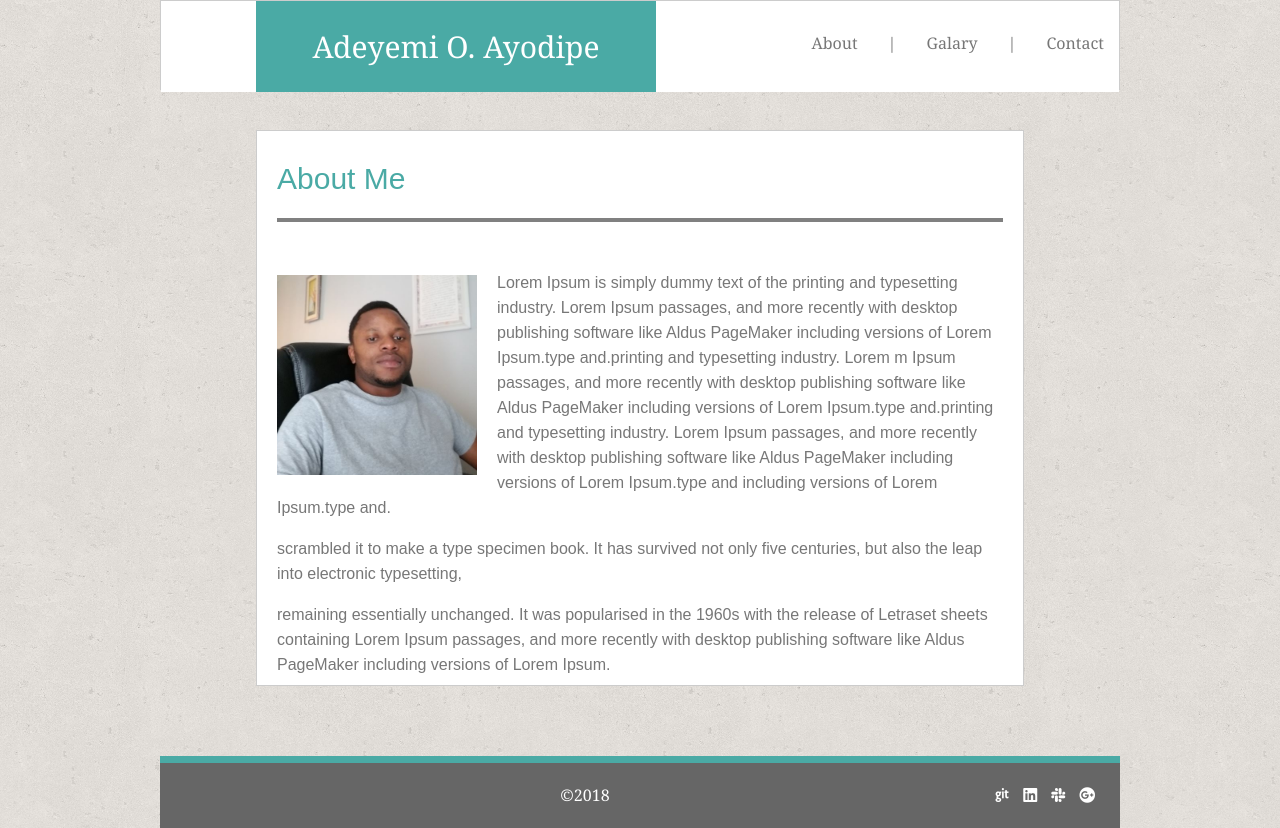
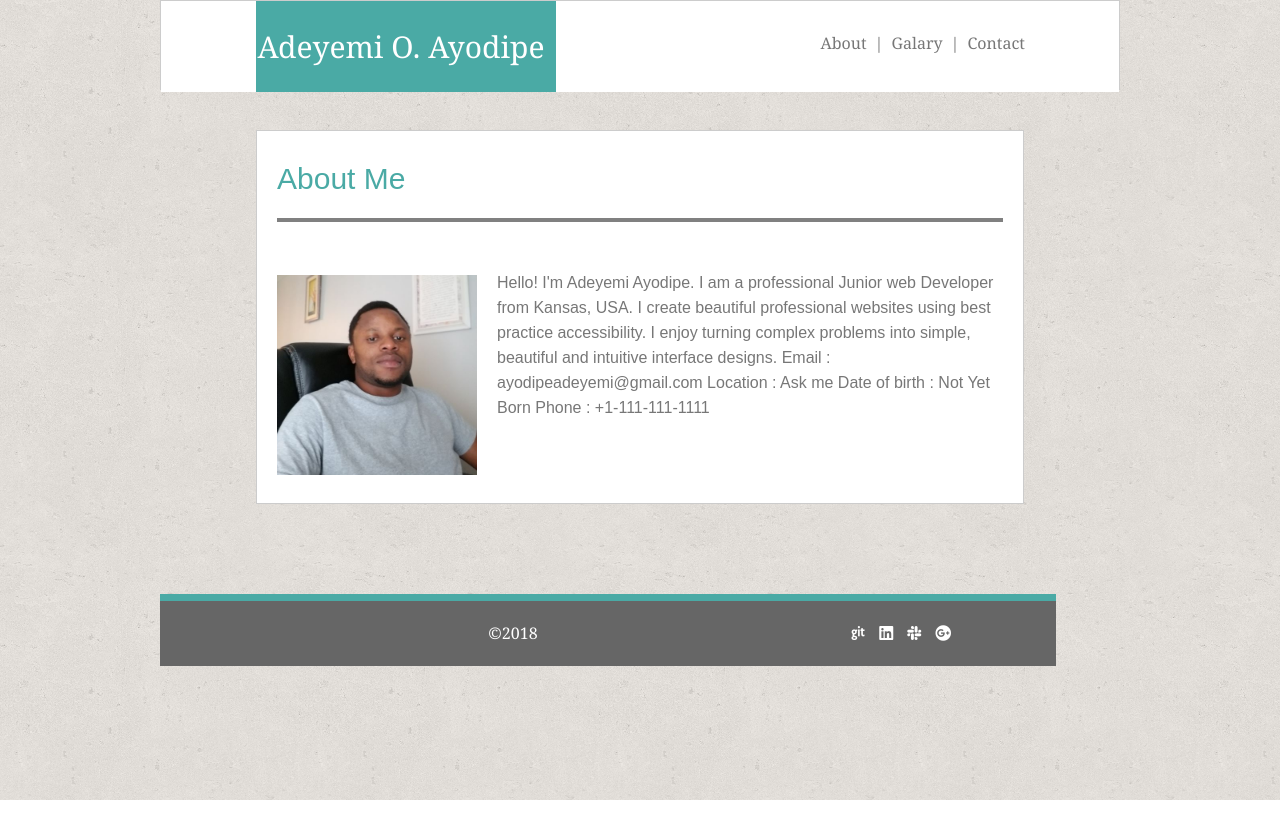
Before and after one commit to aayodipe/Basic-Portfolio, a plain HTML site: page index.html in a window 1280 px wide. After the commit the page ends 800 px from the top, so only its background shows below. Drawn offline with Linux system fonts and the light colour scheme.

Commit message:
I removed the lorem dummy text and include my brief personal discription

```diff
--- a/assets/css/style.css
+++ b/assets/css/style.css
@@ -1,4 +1,4 @@
-/* Generic  styling begins */
+/* Generic  styling begins (  The  css style from line 2 to line 150 apply to all the pages) */
 * {
      box-sizing: border-box
 }
@@ -34,10 +34,11 @@ ol {
      display: inline-flex;
      list-style-type: none;
      float: right;
+     margin-right:90px
 }
 
 li {
-     padding: 30px 15px;
+     padding: 30px 4px;
      display: list-item;
 }
 
@@ -51,9 +52,9 @@ a:hover {
      background-color: rgba(241, 239, 239, 0.811);
 }
 
-/* a:visited {
+a:visited {
      color: brown;
-} */
+}
 a:active {
      background-color: burlywood;
 }
@@ -101,8 +102,8 @@ hr {
      font-size: 30px;
      text-align: center;
      font-family: 'Georgia', Times, Times New Roman, serif;
-     width: 400px;
-     padding: 33px;
+     width: 300px;
+     padding: 33px 10px 33px 0px;
      margin-left: 95px;
      float: left;
 
@@ -122,6 +123,7 @@ nav {
 
 footer {
      background-color: #666666;
+     width:70%;
      color: white;
      padding: 20px;
      margin: 70px 0 0 0;
@@ -129,9 +131,11 @@ footer {
      font-family: 'Georgia', Times, Times New Roman, serif;
      text-align: center;
      border-top: 7px solid #4aaaa5;
+     position:fixed;
 }
 .media{
      float :right;
+     margin-right:80px;
 }
 .media a{
      margin:5px;
--- a/index.html
+++ b/index.html
@@ -8,7 +8,6 @@
      <link rel="stylesheet" type="text/css" href="assets/css/reset.css">
      <link rel="stylesheet" href="https://use.fontawesome.com/releases/v5.5.0/css/all.css" integrity="sha384-B4dIYHKNBt8Bc12p+WXckhzcICo0wtJAoU8YZTY5qE0Id1GSseTk6S+L3BlXeVIU" crossorigin="anonymous">
      <link rel="stylesheet" type="text/css" href="assets/css/style.css">
-     <title>My Basic Portfolio</title>
      <!-- <style>
           body {
                background: url("assets/images/cork-wallet.png")
@@ -27,7 +26,7 @@
                     <ol>
                          <li><a href="index.html">About</a></li>
                          <li>|</li>
-                         <li><a href="portfolio.html">Galary</a></li>
+                         <li><a href="portfolio.html" >Galary</a></li>
                          <li>|</li>
                          <li><a href="contact.html">Contact</a></li>
                     </ol>
@@ -45,27 +44,14 @@
 
                <article>
                     <img id="photoImage" src="assets/images/aayodipe.jpg">
-                    <p class="clear top">Lorem Ipsum is simply dummy text of the printing and typesetting industry.
-                         Lorem Ipsum passages, and more recently with desktop publishing software like Aldus PageMaker
-                         including versions of Lorem Ipsum.type and.printing and typesetting industry. Lorem m Ipsum
-                          passages, and more recently with desktop publishing software like Aldus PageMaker including
-                          versions of Lorem Ipsum.type and.printing and typesetting industry. Lorem Ipsum passages,
-                          and more recently with desktop publishing software like Aldus PageMaker including versions
-                           of Lorem Ipsum.type and including versions of Lorem Ipsum.type and.
+                    <p class="clear top"> Hello! I'm Adeyemi Ayodipe.
+                              I am a professional Junior web Developer from Kansas, USA. I create beautiful professional websites using best practice accessibility. I enjoy turning complex problems into simple, beautiful and intuitive interface designs.
 
+                               Email : ayodipeadeyemi@gmail.com
+                               Location : Ask me
+                               Date of birth : Not Yet Born
+                               Phone : +1-111-111-1111
 
-                    </p>
-                    <p class="clear">scrambled it to make a type specimen book.
-                         It has survived not only five centuries,
-                         but also the leap into electronic typesetting,
-                    </p>
-                    <p>remaining essentially unchanged. It was
-                         popularised in the 1960s with the release of Letraset sheets containing Lorem Ipsum
-                         passages, and more recently
-                         with
-                         desktop publishing software like Aldus
-                         PageMaker including versions of Lorem Ipsum.
-                    </p>
 
                </article>
           </section>
@@ -74,7 +60,7 @@
                <div class="media">
                    <a href="https://github.com/aayodipe/Basic-Portfolio" target="_blank"><i class="fab fa-git"></i></a>
                    <a href="https://www.linkedin.com/mynetwork/"><i class="fab fa-linkedin"></i></a>
-                    <a href="aayodipe.slack.com"><i class="fab fa-slack"></i></a>
+                    <a href="https://web.slack.com/en/"><i class="fab fa-slack"></i></a>
                     <a href="mailto:ayodipeadeyemi@gmail.com"><i class="fab fa-google-plus"></i></a>
 
                </div>
```
Also changed, not shown: contact.html (+2 -6 lines), portfolio.html (+2 -2 lines), assets/images/camera13.jpg (added), assets/images/camera14.jpg (added), assets/images/camera15.jpg (added).
